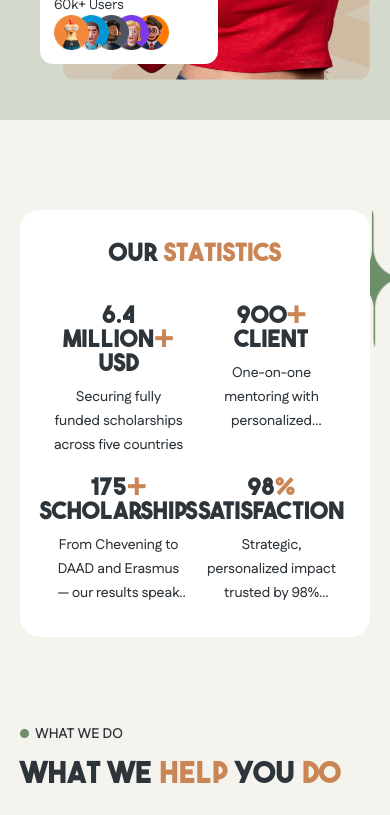
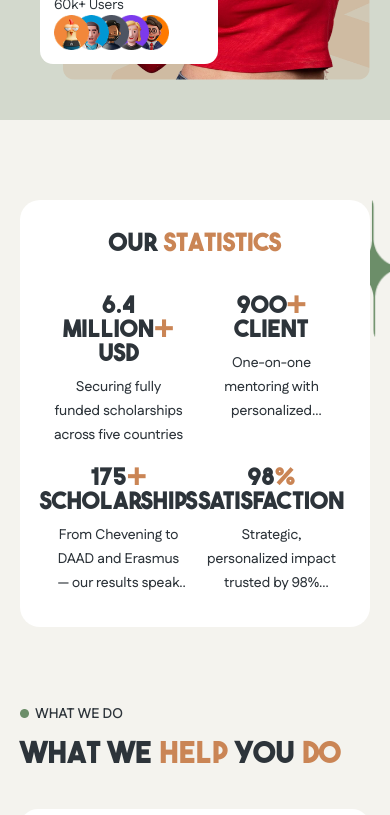
Before and after one commit to muhammadhuzaifasiddiqui/the_graduate_route, a Next.js app: page / in a window 390 px wide. Shown: the part 960-1775 px from the top of the page. Built offline with nearby package versions, Linux system fonts and the light colour scheme.

Commit message:
Reduce padding-top values for .pt-120 class in multiple breakpoints for improved layout consistency

```diff
--- a/app/style/globals.css
+++ b/app/style/globals.css
@@ -482,7 +482,7 @@ h6 {
   }
 
   .pt-120 {
-    padding-top: 105px;
+    padding-top: 90px;
   }
 
   /* 44 70 */
@@ -625,7 +625,7 @@ h6 {
   }
 
   .pt-120 {
-    padding-top: 90px;
+    padding-top: 80px;
   }
 
   /* 44 70 */
@@ -786,7 +786,7 @@ h6 {
   }
 
   .pt-120 {
-    padding-top: 75px;
+    padding-top: 70px;
   }
 
   .statistics-padding {
```
